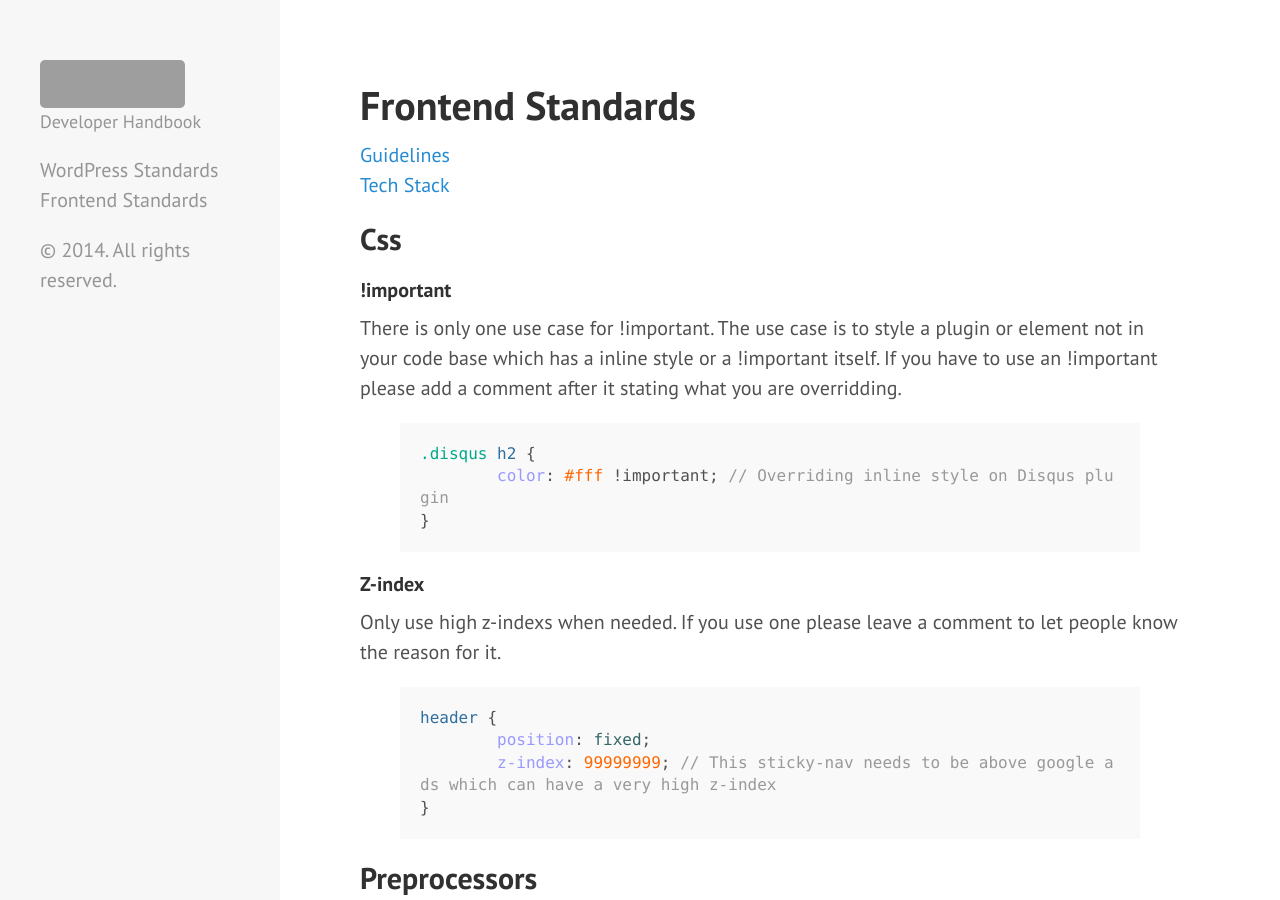
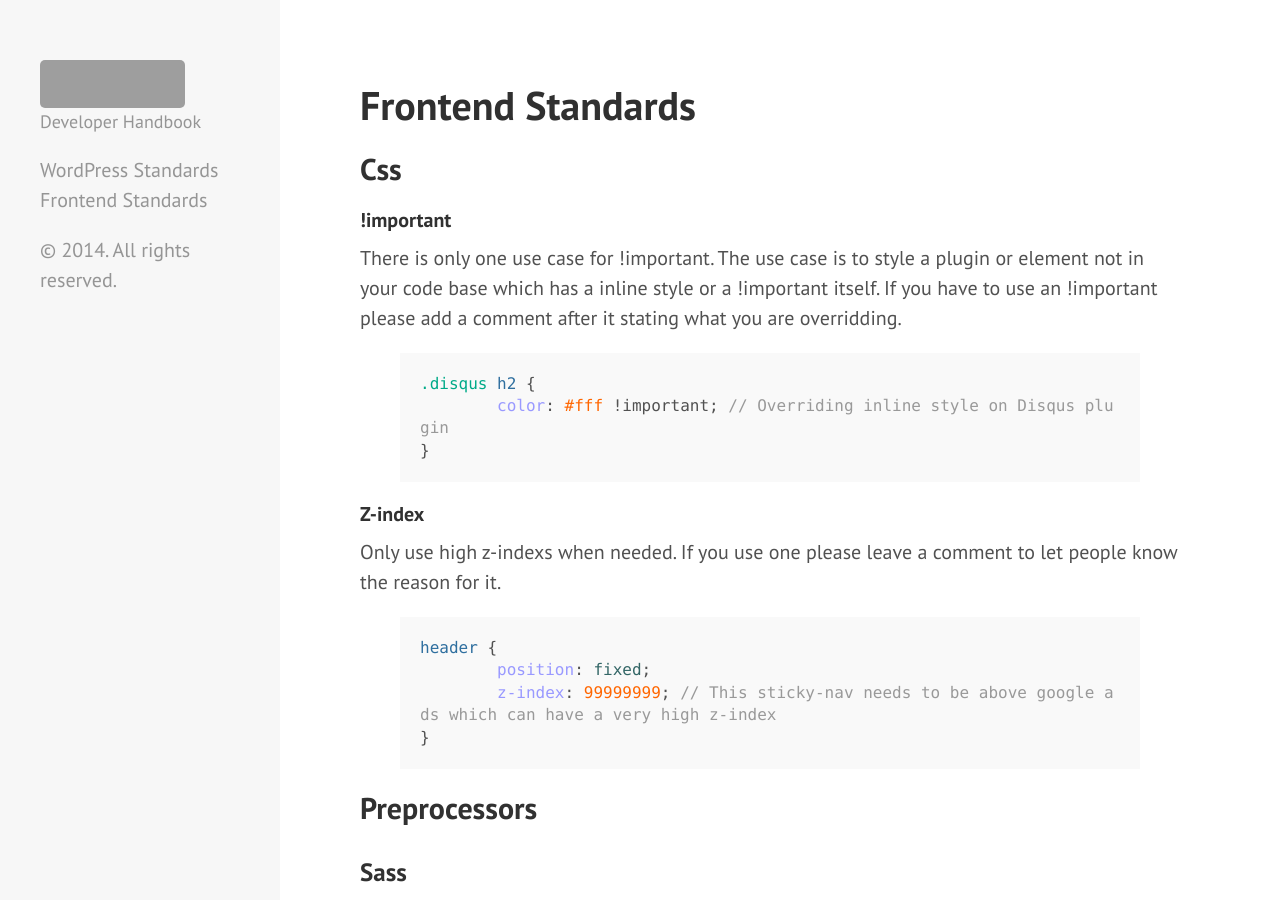
Before and after one commit to johncionci/developer-handbook, a Jekyll site: the page built from frontend.md, in a window 1280 px wide and 900 px high. Built offline with Jekyll 4.4.1, drawn with Linux system fonts in a browser that asks for light colours; Markdown is read by kramdown in place of the engine named in the settings; grey boxes are pictures that could not be loaded.

Commit message:
Removed 2 links

```diff
--- a/frontend.md
+++ b/frontend.md
@@ -2,9 +2,6 @@
 layout: page
 title: Frontend Standards
 ---
-
-<a href="https://docs.google.com/a/thinkoomph.com/document/d/19PMZOq4KUQa9BYkbfmevRWf5DaDo52GDPQlczMa20_k/edit#">Guidelines</a><br />
-<a href="https://docs.google.com/a/thinkoomph.com/document/d/1hgiQ7hrnfy7gWO9bv1twdcyyvBk2oSNekFxUZgunrGA/edit#">Tech Stack</a>
 
 ## Css
 
```
